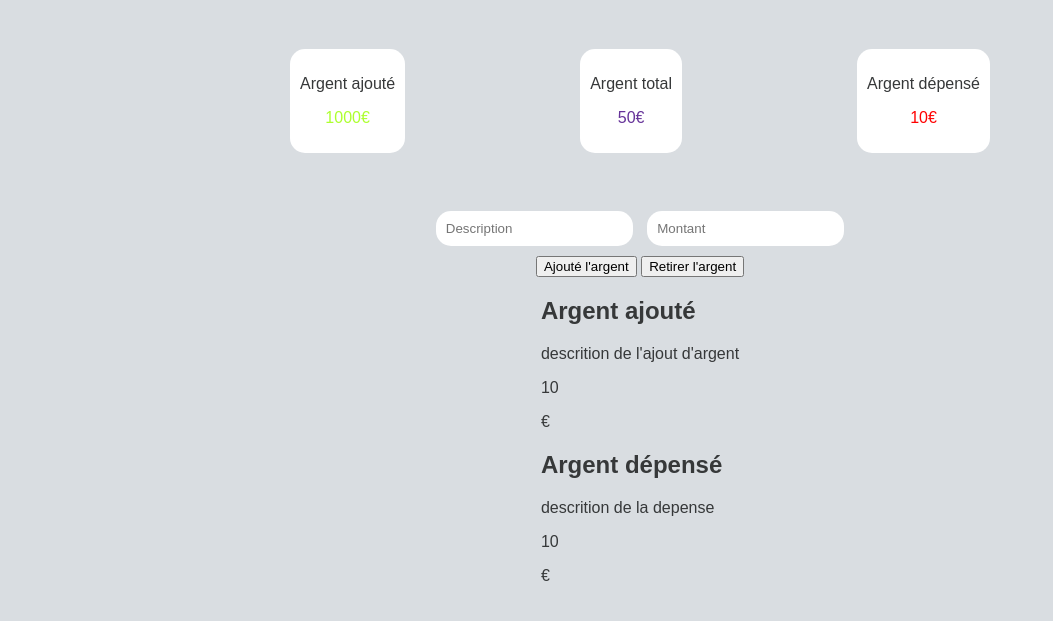
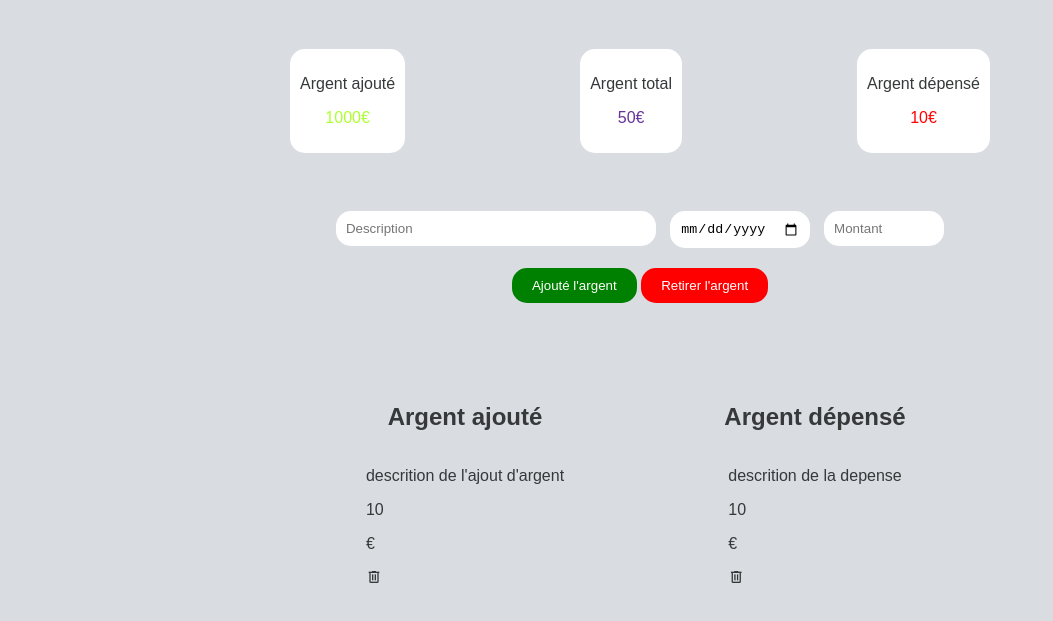
Before and after one commit to CODEBYGODWIN/CHALLENGE-JS, a plain HTML site: page templates/count.html in a window 1280 px wide. Shown: the part 79-700 px from the top of the page, without its empty margins (0-1053 px from the left). Drawn offline with Linux system fonts and the light colour scheme.

Commit message:
[upd]count html css

```diff
--- a/static/count.css
+++ b/static/count.css
@@ -60,10 +60,59 @@ body{
     outline: none;;
 }
 
-.imputContainer .description{
+.inputContainer .description{
     width: 300px;
 }
 
-.imputContainer .amount{
-    width: 300px;
+.inputContainer .amount{
+    width: 100px;
 }
+
+.btnContainer{
+    margin:10px 0 3rem;
+}
+
+.btnContainer .addIncome,
+.btnContainer .addExpense{
+    border: none;
+    padding: 10px 20px;
+    color: white;
+    border-radius: 15px;
+    outline: none;
+    cursor: pointer;
+
+}
+
+.btnContainer .addIncome{
+    background-color: green;
+}
+
+.btnContainer .addExpense{
+    background-color: red;
+}
+
+.itemContainer{
+    display: flex;
+    justify-content: space-between;
+    align-items: center;
+    width: 70%;
+    max-width: 700px;
+}
+
+/* .itemContainer .container{
+    width: 49%;
+    border-radius: 15px;
+    background-color: blue;
+} */
+
+.container .item{
+    width: 100%;
+    background-color: white;
+    border-radius:15px ;
+    margin: 5px 0;
+    display: flex;
+    justify-content: space-between;
+    padding: 5px 40px;
+    position: relative;
+    align-items: center;
+}
--- /dev/null
+++ b/static/style.css
@@ -0,0 +1,88 @@
+body{
+    margin: 0px;
+    padding: 0px;
+    font-family: Arial, sans-serif;
+    font-size: 14px;
+    color: black;
+
+
+
+    display: flex;
+    justify-content: center;
+    flex-direction: column;
+    align-items: center;
+
+
+}
+
+a{
+    text-decoration: none;
+    color: black;
+}
+
+header{
+    display: flex;
+    align-items: center;
+
+
+}
+
+h1{
+
+}
+
+
+
+
+
+main {
+    display: grid;
+    grid-template-columns: repeat(auto-fill, minmax(200px, 1fr));
+    gap: 20px;
+  }
+
+  .item {
+    background-color: #ddd;
+    padding: 20px;
+    text-align: center;
+  }
+
+
+  @media screen and (max-width: 768px) {
+    main {
+      grid-template-columns: repeat(auto-fill, minmax(150px, 1fr));
+    }
+  }
+
+
+
+
+
+
+
+
+
+
+
+
+
+
+
+
+
+
+
+
+.sectionConexion {
+    display: flex;
+    flex-direction: column;
+    background-color: beige;
+    padding: 10px;
+    margin: 5px;
+}
+
+.sectionInfo{
+    background-color: beige;
+    padding: 10px;
+    margin: 5px;
+}
--- a/templates/count.html
+++ b/templates/count.html
@@ -43,33 +43,39 @@
 
             <section class="inputContainer">
                 <input type="text" class="description" id="description" placeholder="Description">
+                <input type="date" class="date" id="date">
                 <input type="number" class="amount" id="amount" placeholder="Montant">
+
             </section>
 
             <section class="btnContainer">
-                <button id="addIncome">Ajouté l'argent</button>
-                <button id="addExpense">Retirer l'argent</button>
+                <button class="addIncome" id="addIncome">Ajouté l'argent</button>
+                <button class="addExpense" id="addExpense">Retirer l'argent</button>
             </section>
 
-            <section class="">
-                <section>
+            <section class="itemContainer">
+                <section class="container">
                     <h2>Argent ajouté</h2>
-                    <section>
+                    <section class="itemIncome">
                         <p>descrition de l'ajout d'argent</p>
                         <section>
                             <p>10</p>
                             <p>€</p>
                         </section>
+                        <span class="mdi mdi-trash-can-outline"></span>
                     </section>
                 </section>
-                <section>
+
+                <section class="container">
                     <h2>Argent dépensé</h2>
                     <section>
                         <p>descrition de la depense</p>
-                        <section>
+                        <section class="itemExpense">
                             <p>10</p>
                             <p>€</p>
+
                         </section>
+                        <span class="mdi mdi-trash-can-outline"></span>
                     </section>
                 </section>
             </section>
```
Also changed, not shown: templates/index.html (added, +31 -0 lines).
